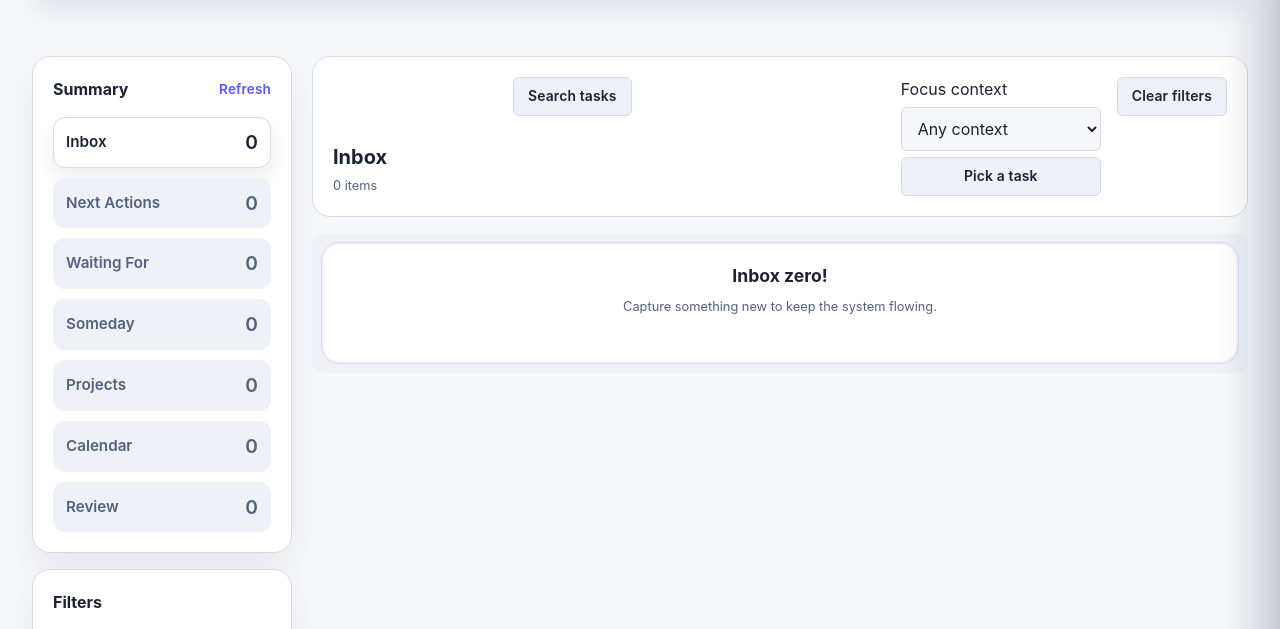
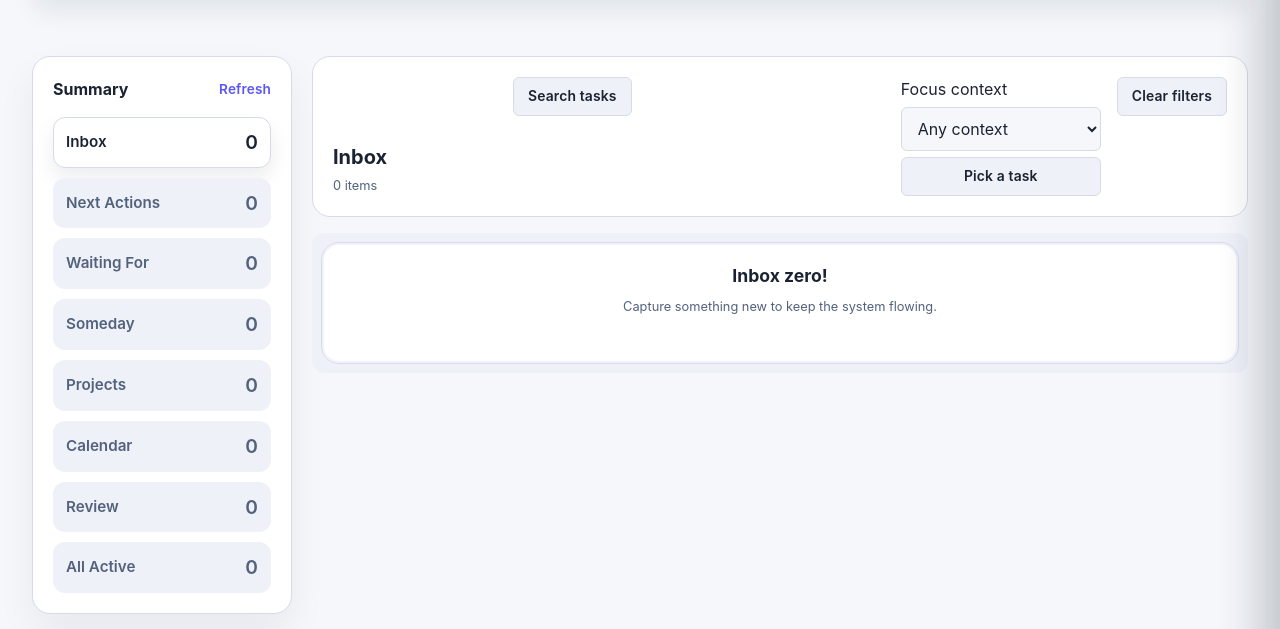
Before and after one commit to Jake40286/nextflow-dashboard, a website: page app/web_ui/index.html in a window 1280 px wide. Shown: the part 114-743 px from the top of the page. Drawn offline with Linux system fonts and the light colour scheme; no server answers.

Commit message:
Add all-active workspace tab

```diff
--- a/app/web_ui/index.html
+++ b/app/web_ui/index.html
@@ -93,6 +93,10 @@
             <button type="button" class="summary-tab" role="tab" id="summary-tab-reports" data-panel-target="reports" aria-controls="panel-reports" aria-selected="false">
               <span class="summary-label">Review</span>
               <span class="summary-value" id="summaryCompleted">0</span>
+            </button>
+            <button type="button" class="summary-tab" role="tab" id="summary-tab-all-active" data-panel-target="all-active" aria-controls="panel-all-active" aria-selected="false">
+              <span class="summary-label">All Active</span>
+              <span class="summary-value" id="summaryAllActive">0</span>
             </button>
           </div>
         </section>
@@ -288,6 +292,12 @@
             </div>
             <div class="calendar-grid" id="calendarGrid" role="grid" aria-label="Monthly calendar"></div>
           </div>
+        </div>
+      </section>
+
+      <section class="workspace-view" data-panel="all-active" role="tabpanel" aria-labelledby="summary-tab-all-active" id="panel-all-active" hidden>
+        <div class="panel-content">
+          <div class="panel-body" id="allActiveList"></div>
         </div>
       </section>
 
--- a/app/web_ui/js/ui.js
+++ b/app/web_ui/js/ui.js
@@ -109,6 +109,7 @@ export class UIController {
       manualSyncButton,
       waitingFilterToggle,
       waitingFilterOptions,
+      summaryAllActive,
     } = this.elements;
 
     searchToggle?.addEventListener("click", () => {
@@ -351,6 +352,7 @@ export class UIController {
     this.renderSomeday();
     this.renderCalendar();
     this.renderReports();
+    this.renderAllActive();
     this.applySearchVisibility();
     this.updateCounts();
     this.syncTheme(this.taskManager.getTheme());
@@ -489,6 +491,10 @@ export class UIController {
     summaryCalendar.textContent = calendarTotal;
     if (summaryCompleted) {
       summaryCompleted.textContent = completedThisYear;
+    }
+    if (summaryAllActive) {
+      const activeCount = this.taskManager.getTasks(this.buildTaskFilters()).length;
+      summaryAllActive.textContent = activeCount;
     }
   }
 
@@ -1352,6 +1358,23 @@ export class UIController {
     } else {
       this.clearReportDetails();
     }
+  }
+
+  renderAllActive() {
+    const container = this.elements.allActiveList;
+    if (!container) return;
+    const tasks = this.taskManager.getTasks(this.buildTaskFilters());
+    container.innerHTML = "";
+    if (!tasks.length) {
+      const empty = document.createElement("p");
+      empty.className = "muted small-text";
+      empty.textContent = "No active work right now.";
+      container.append(empty);
+      return;
+    }
+    tasks.forEach((task) => {
+      container.append(this.createTaskCard(task));
+    });
   }
 
   renderReportContextPicker(contexts) {
@@ -3359,6 +3382,8 @@ function mapElements() {
     summaryProjects: byId("summaryProjects"),
     summaryCalendar: byId("summaryCalendar"),
     summaryCompleted: byId("summaryCompleted"),
+    summaryAllActive: byId("summaryAllActive"),
+    allActiveList: byId("allActiveList"),
     footerYear: byId("footerYear"),
     themeToggle: document.getElementById("themeToggle"),
     integrationsCard: document.querySelector(".integrations-card"),
```
